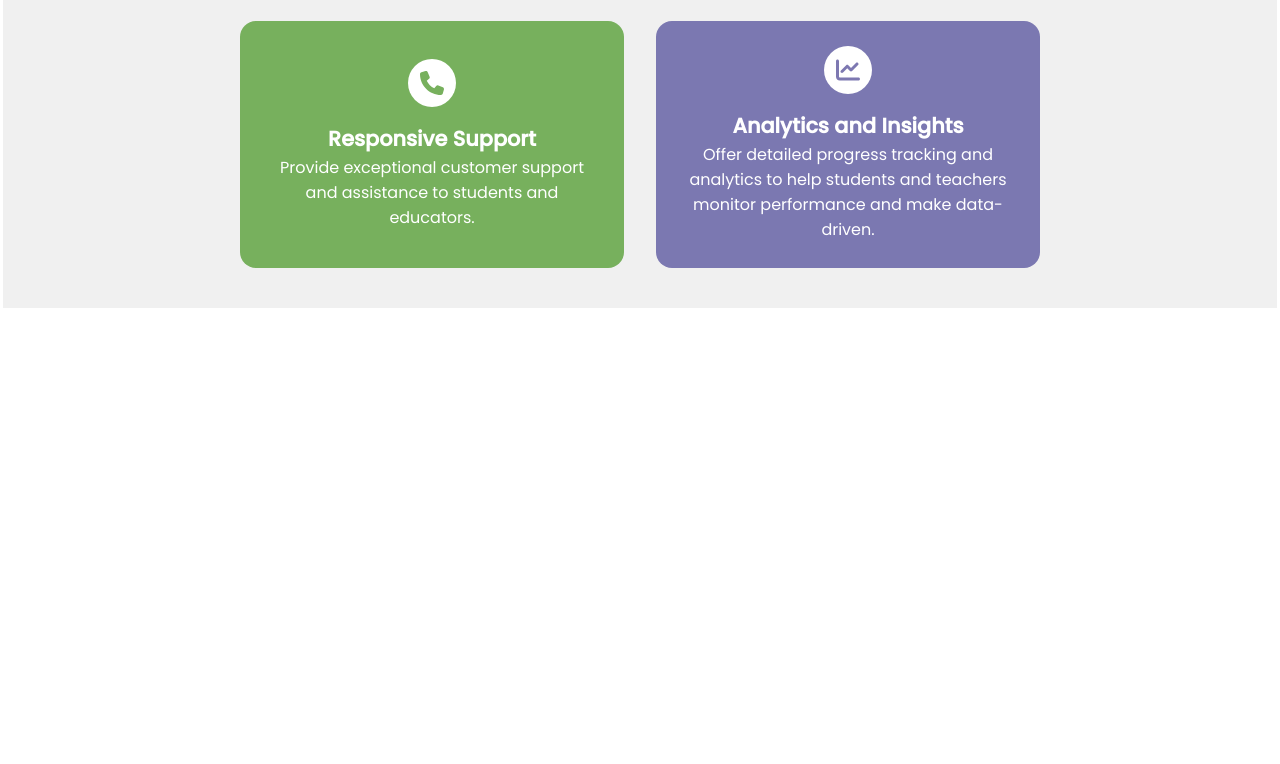
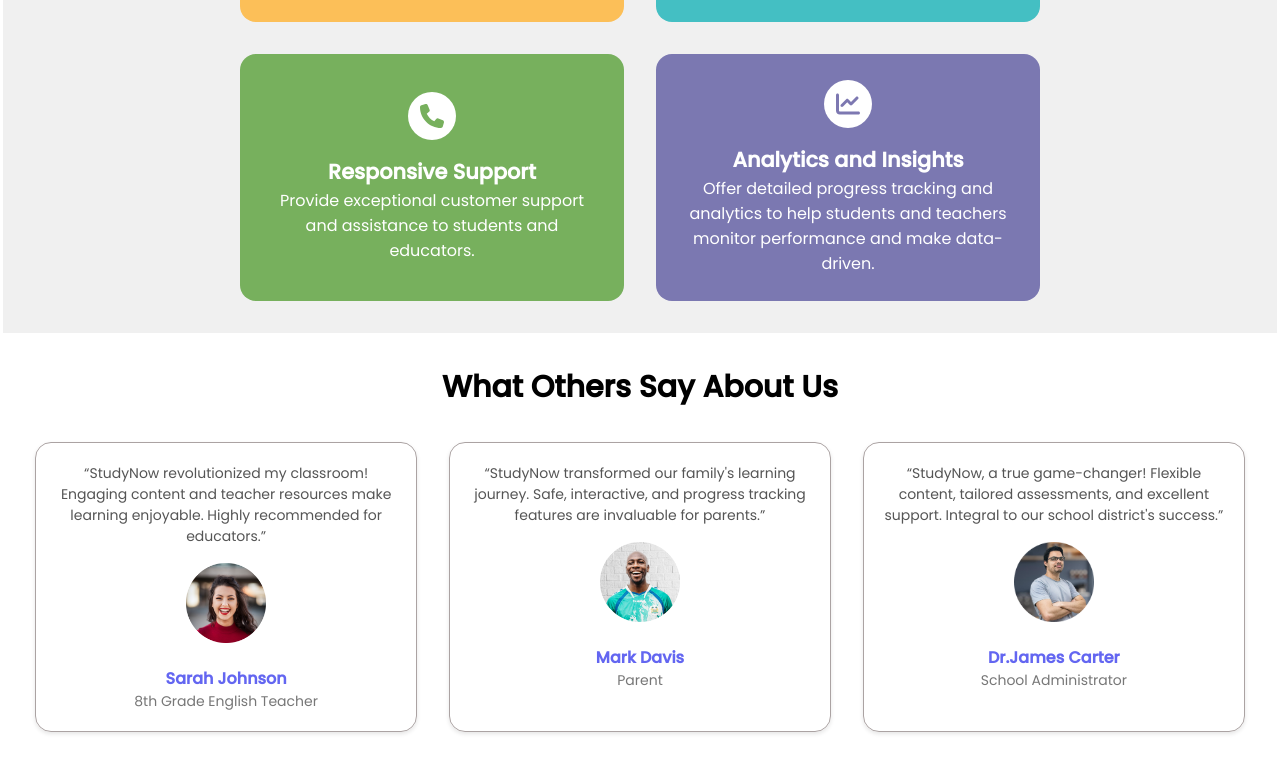
Before and after one commit to AmanPunekar/StudyNow, a plain HTML site: page index.html in a window 1280 px wide. Shown: the part 1595-2359 px from the top of the page. Before the commit the page ends 1903 px from the top, so only its background shows below. Drawn offline with Linux system fonts and the light colour scheme.

Commit message:
creating testimonial section

```diff
--- a/index.html
+++ b/index.html
@@ -172,5 +172,58 @@
         </div>
       </div>
     </div>
+
+    <div class="testimonial-container">
+      <div class="testimonial-content">
+        <h2 class="testimonial-title">What Others Say About Us</h2>
+        <div class="testimonial-grid">
+          <!-- card 1 -->
+          <div class="testimonial-card">
+            <div class="testimonial-text">
+              “StudyNow revolutionized my classroom! Engaging content and
+              teacher resources make learning enjoyable. Highly recommended for
+              educators.”
+            </div>
+            <div class="testimonial-avatar">
+              <img src="./images/avatar1.png" />
+            </div>
+            <div class="testimonial-details">
+              <h3 class="testimonial-name">Sarah Johnson</h3>
+              <p class="testimonial-desc">8th Grade English Teacher</p>
+            </div>
+          </div>
+          <!-- card 2 -->
+          <div class="testimonial-card">
+            <div class="testimonial-text">
+              “StudyNow transformed our family's learning journey. Safe,
+              interactive, and progress tracking features are invaluable for
+              parents.”
+            </div>
+            <div class="testimonial-avatar">
+              <img src="./images/avatar2.png" />
+            </div>
+            <div class="testimonial-details">
+              <h3 class="testimonial-name">Mark Davis</h3>
+              <p class="testimonial-desc">Parent</p>
+            </div>
+          </div>
+          <!-- card 3 -->
+          <div class="testimonial-card">
+            <div class="testimonial-text">
+              “StudyNow, a true game-changer! Flexible content, tailored
+              assessments, and excellent support. Integral to our school
+              district's success.”
+            </div>
+            <div class="testimonial-avatar">
+              <img src="./images/avatar3.png" />
+            </div>
+            <div class="testimonial-details">
+              <h3 class="testimonial-name">Dr.James Carter</h3>
+              <p class="testimonial-desc">School Administrator</p>
+            </div>
+          </div>
+        </div>
+      </div>
+    </div>
   </body>
 </html>
--- a/style.css
+++ b/style.css
@@ -116,7 +116,7 @@
   display: flex;
   flex-direction: column;
   gap: 2rem;
-  padding: 0.6rem;
+  padding: 1rem;
   align-items: center;
   margin: 0 auto;
   justify-content: space-between;
@@ -132,6 +132,16 @@
   0% {
     opacity: 0;
     transform: translateX(-100%);
+  }
+  100% {
+    opacity: 1;
+    transform: translateX(0);
+  }
+}
+@keyframes slideFromRight {
+  0% {
+    opacity: 0;
+    transform: translateX(100%);
   }
   100% {
     opacity: 1;
@@ -187,6 +197,7 @@
   display: flex;
   align-items: center;
   justify-content: center;
+  animation: slideFromRight 1s ease forwards;
 }
 .image-container {
   border-radius: 1.25rem;
@@ -274,7 +285,7 @@
 /* feature container  */
 .feature-container {
   background-color: var(--light-gray);
-  padding: 2.5rem 0;
+  padding: 2rem 0;
   text-align: center;
 }
 .feature-content {
@@ -341,9 +352,13 @@
 }
 .feature-card:nth-child(1) {
   background-color: #4a90e2;
+  padding: 2.5rem 1.6rem;
+
 }
 .feature-card:nth-child(2) {
   background-color: #ff6289;
+  padding: 2.5rem 1.6rem;
+
 }
 .feature-card:nth-child(3) {
   background-color: #fcbf58;
@@ -357,12 +372,67 @@
 .feature-card:nth-child(6) {
   background-color: #7b78b1;
 }
-@media screen and (max-width:768px){
-  .feature-grid{
-    grid-template-columns: repeat(1,1fr);
+@media screen and (max-width: 768px) {
+  .feature-grid {
+    grid-template-columns: repeat(1, 1fr);
     margin: 0 1rem;
   }
-  .main-description{
+  .main-description {
     margin-bottom: 1rem;
   }
 }
+.testimonial-container {
+  background-color: var(--background-color);
+  padding: 2rem;
+  margin: 0 auto;
+  max-width: 1280px;
+}
+.testimonial-content {
+  display: flex;
+  flex-direction: column;
+  gap: 2rem;
+}
+.testimonial-title {
+  font-size: 1.875rem;
+  font-weight: bold;
+}
+
+.testimonial-grid {
+  display: grid;
+  grid-template-columns: repeat(auto-fill, minmax(300px, 1fr));
+  grid-gap: 2rem;
+}
+.testimonial-card {
+  display: flex;
+  flex-direction: column;
+  border: 1px solid rgb(171, 163, 163);
+  border-radius: 1rem;
+  box-shadow: 0 2px 4px rgba(0, 0, 0, 0.1);
+  padding: 1.2rem;
+  gap: 1rem;
+  transition: transform 0.3s ease, box-shadow 0.3s ease;
+}
+.testimonial-card:hover{
+  transform: scale(1.05);;
+  box-shadow: 0 4px 8px rbga(0,0,0,0.2);
+  border: 1px solid var(--accent-color);
+}
+
+.testimonial-avatar img{
+  height: 5rem;
+  width: 5rem;
+}
+
+.testimonial-text{
+  color: #555;
+  font-size: 0.875rem;
+}
+
+.testimonial-name{
+  color: var(--primary-color);
+  font-size: 1rem;
+}
+.testimonial-desc{
+  font-size: 0.875rem;
+  color: #777;
+}
```
